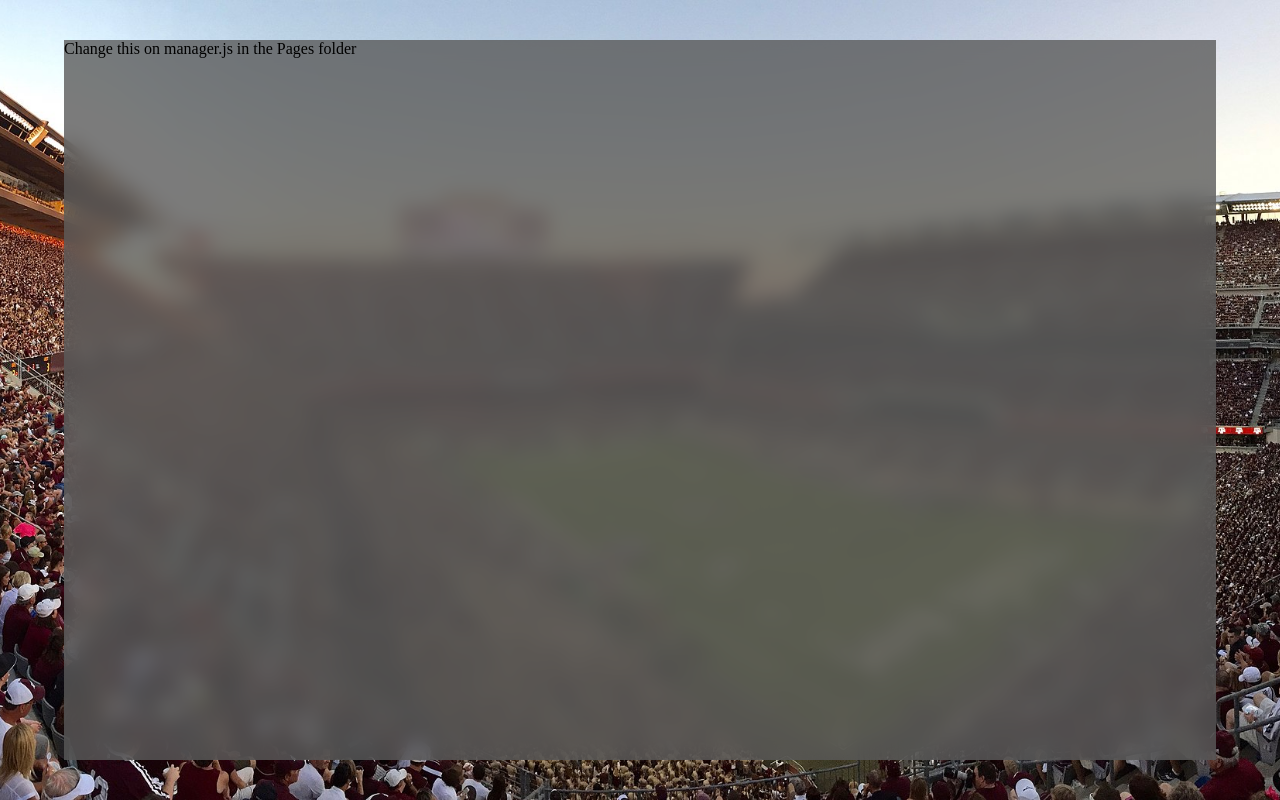
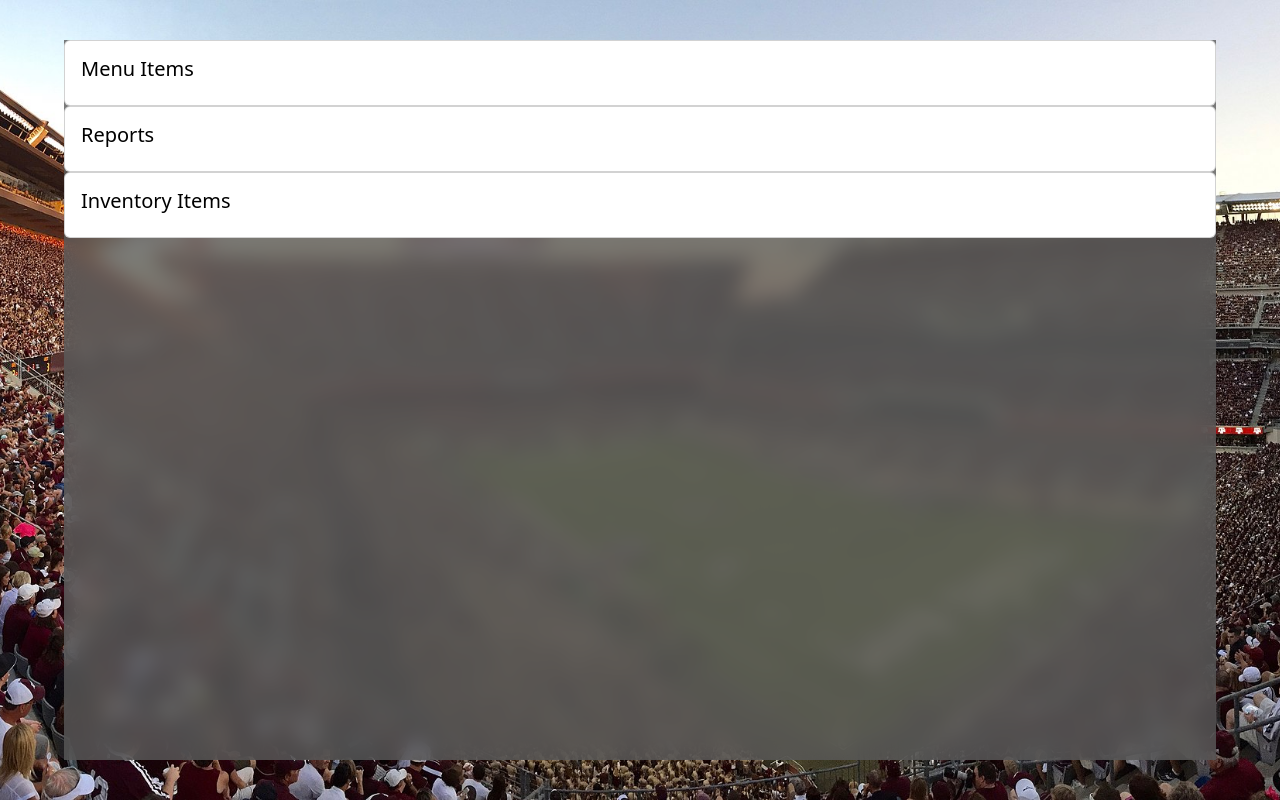
Before and after one commit to CSCE315-F22-Taele/Team-64-Project-3, a React (Create React App) app: page /manager in a window 1280 px wide. Built offline with nearby package versions, Linux system fonts and the light colour scheme.

Commit message:
Added bootstrap.  Added cards to the manager side.  Bootstrap will allow cards and buttons to be added that are already styled

```diff
--- a/package.json
+++ b/package.json
@@ -6,8 +6,10 @@
     "@testing-library/jest-dom": "^5.16.5",
     "@testing-library/react": "^13.4.0",
     "@testing-library/user-event": "^13.5.0",
+    "bootstrap": "^5.2.2",
     "navigation": "^6.1.0",
     "react": "^18.2.0",
+    "react-bootstrap": "^2.5.0",
     "react-dom": "^18.2.0",
     "react-router-dom": "^6.4.3",
     "react-scripts": "^5.0.1",
--- a/src/App.js
+++ b/src/App.js
@@ -1,5 +1,6 @@
-import { useEffect } from 'react';
 import { useNavigate } from 'react-router-dom';
+import  Button  from 'react-bootstrap/Button';
+import 'bootstrap/dist/css/bootstrap.min.css'
 const picture = new URL("./Resources/KyleField.jpg", import.meta.url)
 
 
@@ -47,9 +48,9 @@ const App = () => {
     <div>
       <img src={picture} style={myStyle} alt='Kyle Field'/>
       <div style={glassPane}>
-        <button onClick={navigateToManager}>Manager</button>
-        <button onClick={navigateToServer}>Server</button>
-        <button onClick={navigateToCustomer}>Customer</button>
+        <Button variant='primary' onClick={navigateToManager}>Manager</Button>
+        <Button onClick={navigateToServer}>Server</Button>
+        <Button onClick={navigateToCustomer}>Customer</Button>
       </div>
     </div>
     )
--- a/src/Pages/manager.js
+++ b/src/Pages/manager.js
@@ -1,3 +1,6 @@
+// import  Button  from 'react-bootstrap/Button';
+import 'bootstrap/dist/css/bootstrap.min.css'
+import { Card } from 'react-bootstrap';
 const picture = new URL("../Resources/KyleField.jpg", import.meta.url)
 
 const myStyle = {
@@ -29,7 +32,30 @@ const Manager = () => {
     <div>
       <img src={picture} style={myStyle} alt='Kyle Field'/>
         <div style={glassPane}>
-          Change this on manager.js in the Pages folder
+          <Card style={{color: '#000'}}>
+            <Card.Body>
+              <Card.Title>
+                Menu Items
+              </Card.Title>
+            </Card.Body>
+          </Card>
+
+          <Card style={{color: '#000'}}>
+            <Card.Body>
+              <Card.Title>
+                Reports
+              </Card.Title>
+            </Card.Body>
+          </Card>
+
+          <Card style={{color: '#000'}}>
+            <Card.Body>
+              <Card.Title>
+                Inventory Items
+              </Card.Title>
+            </Card.Body>
+          </Card>
+
         </div>
     </div>
     )
```
Also changed, not shown: 1 other file (tests, documents, lock files or other folders).
